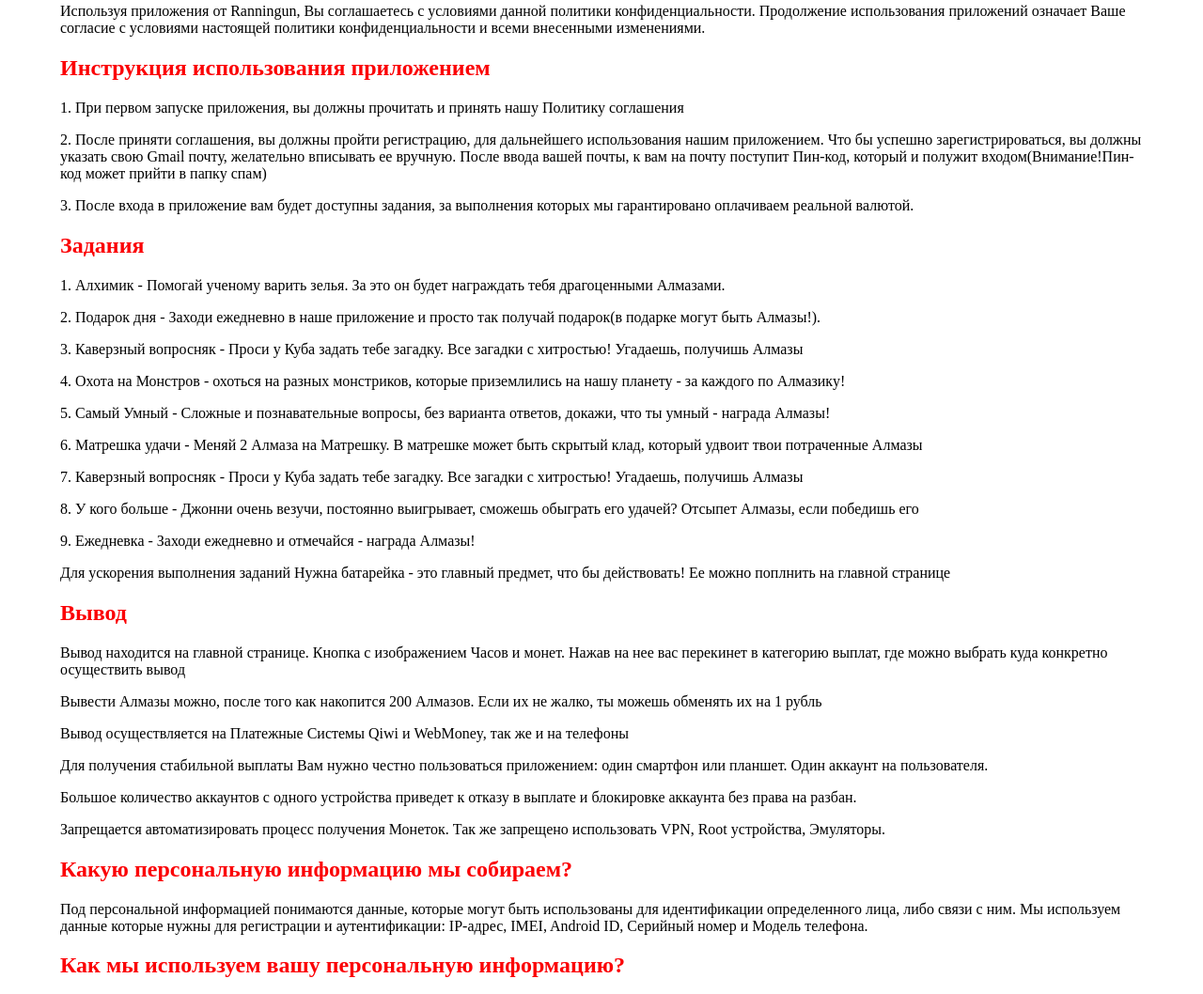
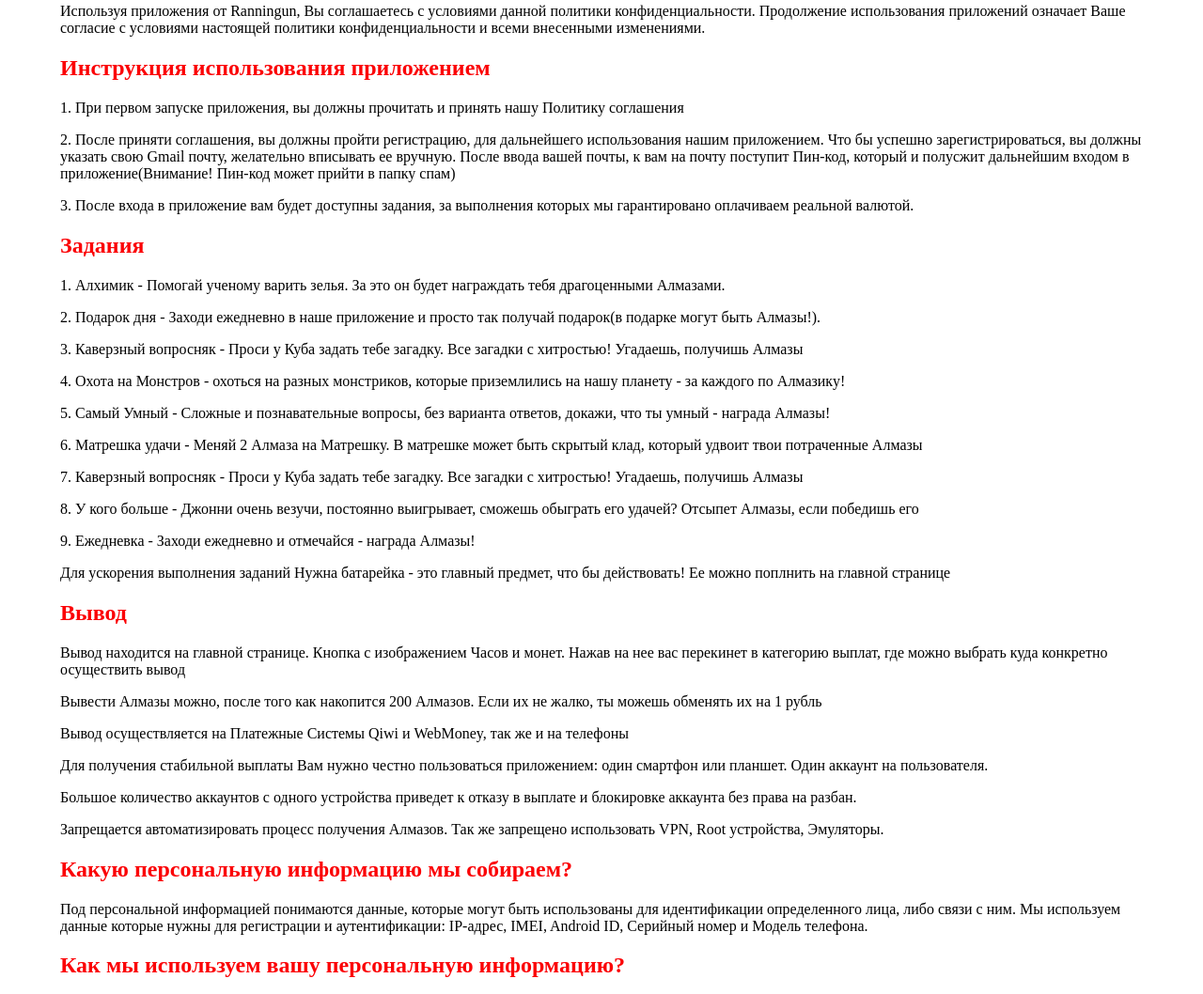
Before and after one commit to straik1989/moneyearns, a plain HTML site: page index.html in a window 1280 px wide. Shown: the part 148-1206 px from the top of the page at 94% size. Drawn offline with Linux system fonts and the light colour scheme.

Commit message:
Update index.html

```diff
--- a/index.html
+++ b/index.html
@@ -16,7 +16,7 @@
 	<p>Используя приложения от Ranningun, Вы соглашаетесь с условиями данной политики конфиденциальности. Продолжение использования приложений означает Ваше согласие с условиями настоящей политики конфиденциальности и всеми внесенными изменениями. </p>
 	<h2>Инструкция использования приложением</h2>
 	<p>1. При первом запуске приложения, вы должны прочитать и принять нашу Политику соглашения</p>
-	<p>2. После приняти соглашения, вы должны пройти регистрацию, для дальнейшего использования нашим приложением. Что бы успешно зарегистрироваться, вы должны указать свою Gmail почту, желательно вписывать ее вручную. После ввода вашей почты, к вам на почту поступит Пин-код, который и полужит входом(Внимание!Пин-код может прийти в папку спам)</p>
+	<p>2. После приняти соглашения, вы должны пройти регистрацию, для дальнейшего использования нашим приложением. Что бы успешно зарегистрироваться, вы должны указать свою Gmail почту, желательно вписывать ее вручную. После ввода вашей почты, к вам на почту поступит Пин-код, который и полусжит дальнейшим входом в приложение(Внимание! Пин-код может прийти в папку спам)</p>
 	<p>3. После входа в приложение вам будет доступны задания, за выполнения которых мы гарантировано оплачиваем реальной валютой.</p>
 	<h2>Задания</h2>
 	<p>1. Алхимик - Помогай ученому варить зелья. За это он будет награждать тебя драгоценными Алмазами. </p>
@@ -35,7 +35,7 @@
 	<p>Вывод осуществляется на Платежные Системы Qiwi и WebMoney, так же и на телефоны </p>
 	<p>Для получения стабильной выплаты Вам нужно честно пользоваться приложением: один смартфон или планшет. Один аккаунт на пользователя.</p>
 	<p>Большое количество аккаунтов с одного устройства приведет к отказу в выплате и блокировке аккаунта без права на разбан.</p>
-	<p>Запрещается автоматизировать процесс получения Монеток. Так же запрещено использовать VPN, Root устройства, Эмуляторы.</p>
+	<p>Запрещается автоматизировать процесс получения Алмазов. Так же запрещено использовать VPN, Root устройства, Эмуляторы.</p>
 	<h2>Какую персональную информацию мы собираем?</h2>
 	<p>Под персональной информацией понимаются данные, которые могут быть использованы для идентификации определенного лица, либо связи с ним.  Мы используем данные которые нужны для регистрации и аутентификации: IP-адрес, IMEI, Android ID, Серийный номер и Модель телефона. </p>
 	<h2>Как мы используем вашу персональную информацию?</h2>
```
